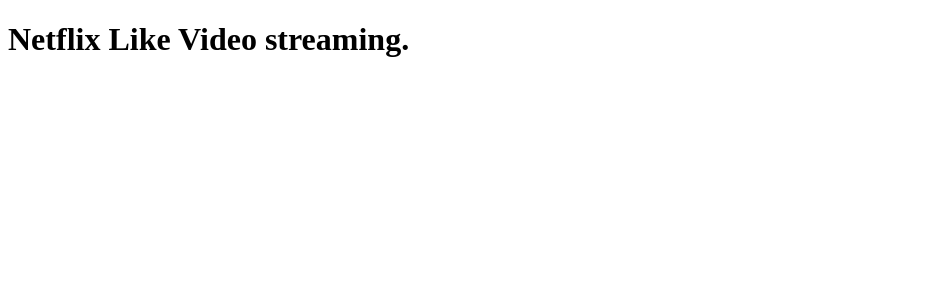
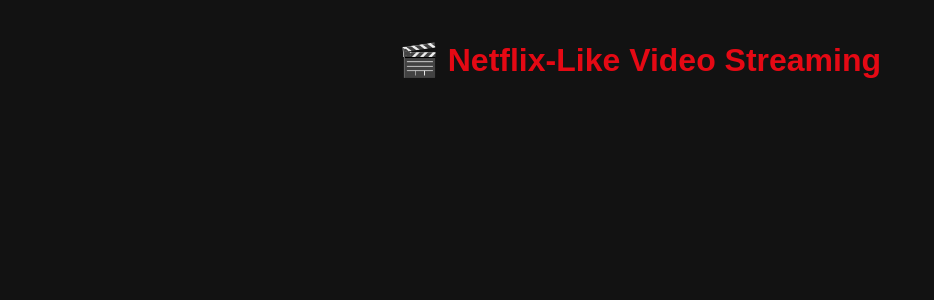
Before and after one commit to PankajJava12/video-streaming, a React (Create React App) app in the folder frontend/: page / in a window 1280 px wide. Shown: the top 300 px of the page, without its empty margins (0-934 px from the left). Built offline with nearby package versions, Linux system fonts and the light colour scheme.

Commit message:
Adding css

```diff
--- /dev/null
+++ b/frontend/src/App.css
@@ -0,0 +1,49 @@
+/* Netflix-like Dark Theme */
+body {
+    background-color: #121212;
+    color: #ffffff;
+    font-family: "Arial", sans-serif;
+    margin: 0;
+    padding: 0;
+}
+
+.container {
+    text-align: center;
+    padding: 20px;
+}
+
+.title {
+    font-size: 32px;
+    font-weight: bold;
+    color: #e50914; /* Netflix Red */
+    margin-bottom: 20px;
+}
+
+/* Grid Layout */
+.video-grid {
+    display: flex;
+    flex-wrap: wrap;
+    justify-content: center;
+    gap: 20px;
+}
+
+/* Video Card */
+.video-card {
+    background: #1e1e1e;
+    padding: 15px;
+    border-radius: 10px;
+    width: 320px;
+    text-align: center;
+    box-shadow: 0px 4px 10px rgba(255, 255, 255, 0.1);
+}
+
+.video-title {
+    font-size: 18px;
+    margin-bottom: 10px;
+}
+
+/* Video Player */
+.video-player {
+    width: 100%;
+    border-radius: 8px;
+}
--- a/frontend/src/App.js
+++ b/frontend/src/App.js
@@ -1,4 +1,6 @@
 import React, { useEffect, useState } from "react";
+import "./App.css"; // Import CSS file
+
 const BACKEND_URL = process.env.REACT_APP_BACKEND_URL || "http://localhost:5001";
 
 const App = () => {
@@ -11,16 +13,18 @@
     }, []);
 
     return (
-        <div>
-            <h1>Netflix Like Video streaming.</h1>
-            {videos.map((video, index) => (
-                <div key={index}>
-                    <h3>{video.title}</h3>
-                    <video width="640" height="360" controls>
-                    <source src={`${BACKEND_URL}/video/${encodeURIComponent(video.filename)}`} type="video/mp4" />
-                    </video>
-                </div>
-            ))}
+        <div className="container">
+            <h1 className="title">🎬 Netflix-Like Video Streaming</h1>
+            <div className="video-grid">
+                {videos.map((video, index) => (
+                    <div key={index} className="video-card">
+                        <h3 className="video-title">{video.title}</h3>
+                        <video className="video-player" controls>
+                            <source src={`${BACKEND_URL}/video/${encodeURIComponent(video.filename)}`} type="video/mp4" />
+                        </video>
+                    </div>
+                ))}
+            </div>
         </div>
     );
 };
```
Also changed, not shown: 6 other files (tests, documents, lock files or other folders).
